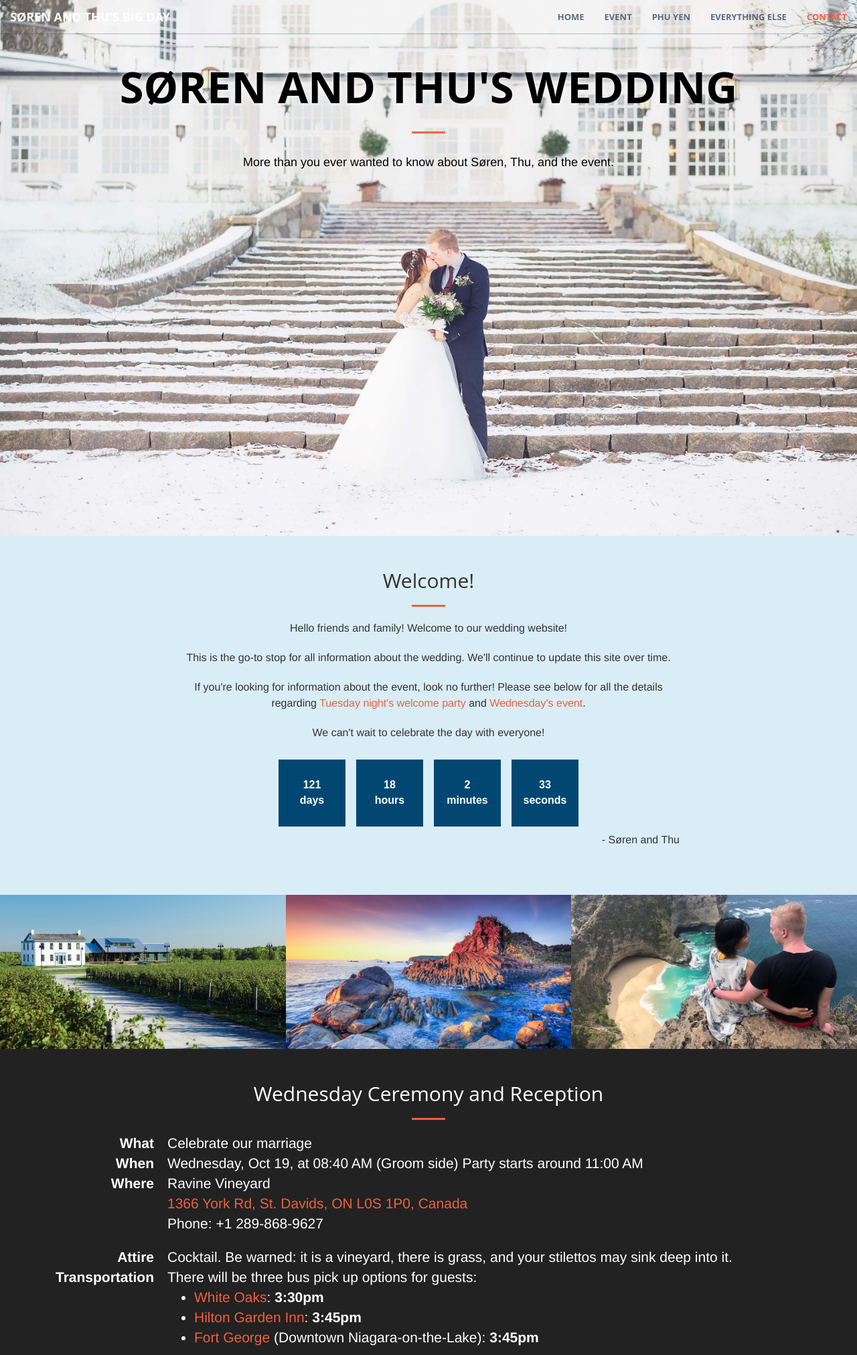
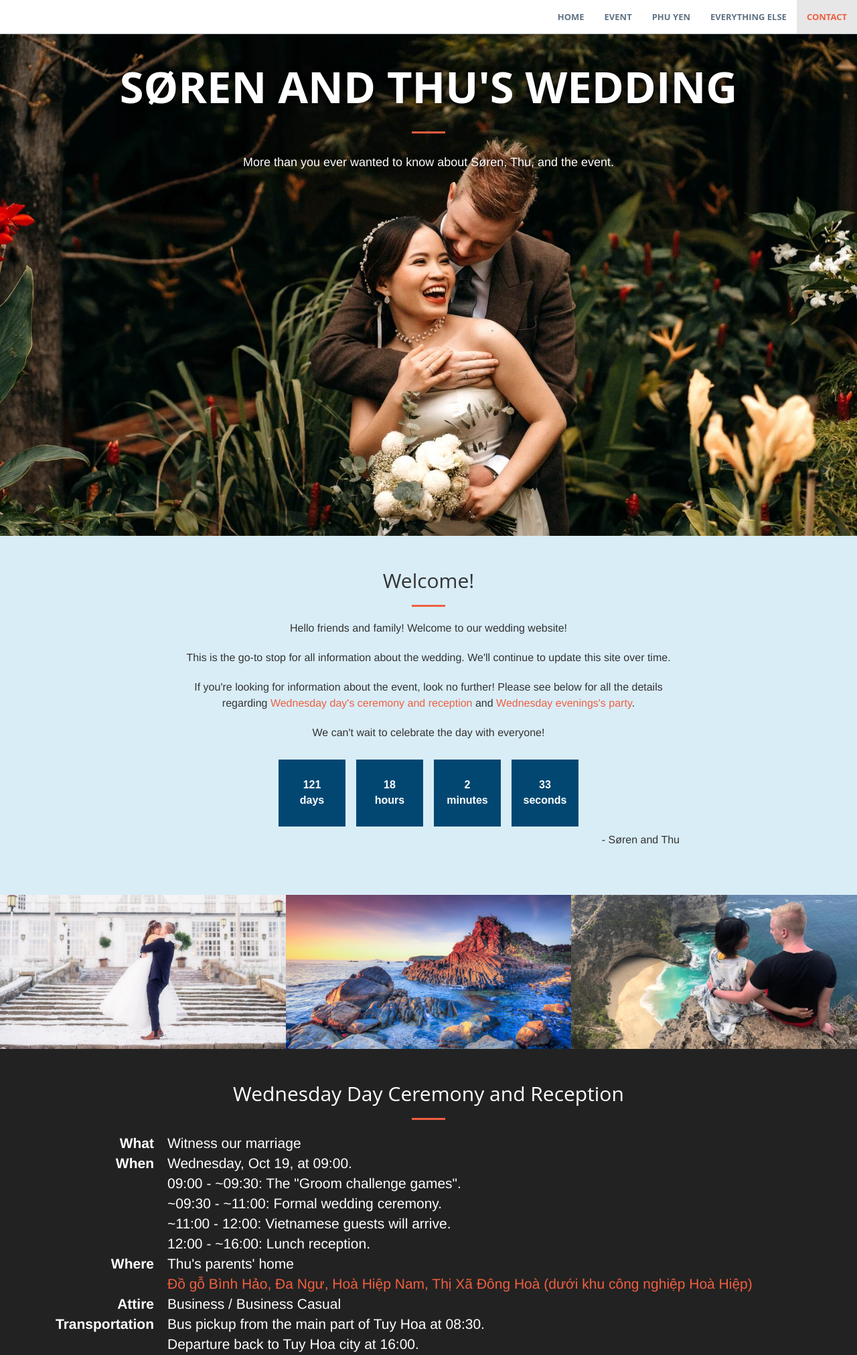
Before and after one commit to Soeren-Thu-Wedding/Soeren-Thu-Wedding.github.io, a Django app: page / in a window 1280 px wide. Shown: the top 2023 px of the page at 67% size. Run offline with Django 3.2, Linux system fonts and the light colour scheme; some libraries are stand-ins or nearby versions.

Commit message:
Update pics and event text

```diff
--- a/bigday/static/bigday/css/creative.css
+++ b/bigday/static/bigday/css/creative.css
@@ -83,8 +83,8 @@ aside {
 }
 
 .shadowy {
-    color: black !important;
-    text-shadow: white 0px 0px 10px;
+    /* color: black !important; */
+    text-shadow: black 0px 0px 10px;
 }
 
 .navbar-default {
@@ -124,18 +124,18 @@ aside {
 .navbar-default .nav > li.active > a,
 .navbar-default .nav > li.active > a:focus {
   color: #f05f40 !important;
-  background-color: transparent;
+  /* background-color: transparent; */
 }
 
-.navbar-default .nav > li.active > a:hover,
+/* .navbar-default .nav > li.active > a:hover,
 .navbar-default .nav > li.active > a:focus:hover {
   background-color: transparent;
-}
+} */
 
 @media (min-width: 768px) {
   .navbar-default {
     border-color: rgba(28, 56, 81, 0.3);
-    background-color: transparent;
+    /* background-color: transparent; */
   }
 
   .navbar-default .navbar-header .navbar-brand {
@@ -228,6 +228,12 @@ header .header-content .header-content-inner p {
 
 #second-header {
   background-image: url("../images/engagement.jpg");
+}
+
+@media (max-width: 493px) {
+  #our-countdown {
+    width: 250px;
+  }
 }
 
 @media (min-width: 768px) {
--- a/bigday/templates/home.html
+++ b/bigday/templates/home.html
@@ -97,9 +97,9 @@
         <p>
           If you're looking for information about the event, look no further!
           Please see below for all the details regarding
-          <a href="#event" class="page-scroll">Tuesday night's welcome party</a>
+          <a href="#event" class="page-scroll">Wednesday day's ceremony and reception</a>
           and
-          <a href="#wednesday-event" class="page-scroll">Wednesday's event</a>.
+          <a href="#wednesday-evening-event" class="page-scroll">Wednesday evenings's party</a>.
         </p>
         <!-- <p>
           To get added to the wedding WhatsApp group, first create an account and
@@ -120,7 +120,7 @@
       <div class="col-lg-4 col-sm-4">
         <a href="#event" class="portfolio-box page-scroll">
           <img
-            src="{% static 'bigday/images/ravine-nav.jpg' %}"
+            src="{% static 'bigday/images/the-event.jpg' %}"
             class="img-responsive"
             alt=""
           />
--- a/bigday/templates/partials/event.html
+++ b/bigday/templates/partials/event.html
@@ -1,127 +1,73 @@
-<!-- <section id="event" class="bg-dark">
+<section id="event" class="bg-dark">
   <div class="container">
     <div class="row">
       <div class="col-lg-12">
-        <h2 class="section-heading text-center">Tuesday Night Welcome</h2>
+        <h2 class="section-heading text-center">
+          Wednesday Day Ceremony and Reception
+        </h2>
         <hr class="primary" />
         <dl class="dl-horizontal lead">
           <dt>What</dt>
+          <dd>Witness our marriage</dd>
+          <dt>When</dt>
           <dd>
-            Come join us for a few celebratory drinks at a local Niagara brewery
+            Wednesday, Oct 19, at 09:00.
+            <br />
+            09:00 - ~09:30: The "Groom challenge games".
+            <br />
+            ~09:30 - ~11:00: Formal wedding ceremony.
+            <br />
+            ~11:00 - 12:00: Vietnamese guests will arrive.
+            <br />
+            12:00 - ~16:00: Lunch reception.
           </dd>
-          <dt>When</dt>
-          <dd>Tuesday, July 1 at 9:00 pm</dd>
           <dt>Where</dt>
           <dd>
-            <address>
-              Oast House Brewers<br />
-              <a href="https://goo.gl/maps/rDqRZ4uzpGq"
-                >2017 Niagara Stone Rd, Niagara-on-the-Lake, ON L0S 1J0,
-                Canada</a
-              ><br />
-              Phone: +1 905-262-8463
-            </address>
+            Thu's parents' home
+            <br />
+            <a href="https://goo.gl/maps/fgywfCDehzZ7rgrS9">Đồ gỗ Bình Hảo, Đa Ngư, Hoà Hiệp Nam, Thị Xã Đông Hoà (dưới khu công nghiệp Hoà Hiệp)</a>
           </dd>
           <dt>Attire</dt>
-          <dd>Casual (Canadiana encouraged)</dd>
+          <dd>Business / Business Casual</dd>
           <dt>Transportation</dt>
-          <dd>Transportation is not provided. Please plan responsibly.</dd>
-          <dt>Parking</dt>
-          <dd>Overflow parking is available at the church across the street</dd>
-          <dt>Other info</dt>
           <dd>
-            We are doing our rehearsal dinner at the same venue. The brewery
-            will have a patio open to the public at this time and guests should
-            feel free to come early and enjoy food and drink before the official
-            party starts (though we've been told it might get crowded). We’ll
-            open the doors whenever we finish eating but by 9 at the latest.
+            Bus pickup from the main part of Tuy Hoa at 08:30.
+            <br />
+            Departure back to Tuy Hoa city at 16:00.
           </dd>
         </dl>
       </div>
   </div>
-  </div>
-</section> -->
-<section id="saturday-event" class="bg-dark">
+</section>
+<section id="wednesday-evening-event" class="bg-info">
   <div class="container">
     <div class="row">
       <div class="col-lg-12">
         <h2 class="section-heading text-center">
-          Wednesday Ceremony and Reception
+          Wednesday Evening Party
         </h2>
         <hr class="primary" />
         <dl class="dl-horizontal lead">
           <dt>What</dt>
           <dd>Celebrate our marriage</dd>
           <dt>When</dt>
-          <dd>
-            Wednesday, Oct 19, at 08:40 AM (Groom side)
-            Party starts around 11:00 AM
-          </dd>
+          <dd>Wednesday, Oct 19, at 19:00</dd>
           <dt>Where</dt>
           <dd>
-            <address>
-              Ravine Vineyard<br />
-              <a href="https://goo.gl/maps/dSSnoZGtUyK2"
-                >1366 York Rd, St. Davids, ON L0S 1P0, Canada</a
-              >
+            Thu's parents' home
             <br />
-              Phone: +1 289-868-9627
-            </address>
+            <a href="https://goo.gl/maps/fgywfCDehzZ7rgrS9">Đồ gỗ Bình Hảo, Đa Ngư, Hoà Hiệp Nam, Thị Xã Đông Hoà (dưới khu công nghiệp Hoà Hiệp)</a>
           </dd>
           <dt>Attire</dt>
-          <dd>
-            Cocktail. Be warned: it is a vineyard, there is grass, and your
-            stilettos may sink deep into it.
-          </dd>
+          <dd>Casual / Swimwear (there will be a pool)</dd>
           <dt>Transportation</dt>
           <dd>
-            There will be three bus pick up options for guests:
-            <ul>
-              <li>
-                <a href="https://goo.gl/maps/5gX1Hwb5syx">White Oaks</a>:
-                <strong>3:30pm</strong>
-              </li>
-              <li>
-                <a href="https://goo.gl/maps/o8KTZQg51Mt">Hilton Garden Inn</a>:
-                <strong>3:45pm</strong>
-              </li>
-              <li>
-                <a href="https://goo.gl/maps/9KcZQProDN12">Fort George</a>
-                (Downtown Niagara-on-the-Lake): <strong>3:45pm</strong>
-              </li>
-            </ul>
-
-            Buses will be returning to the hotels and downtown
-            Niagara-on-the-Lake throughout the night.
+            Bus pickup from the main part of Tuy Hoa at 18:40.
+            <br />
+            Please arrange transportation yourself for getting home.
           </dd>
-          <dt>Parking</dt>
-          <dd>Parking is available on-site at Ravine</dd>
-          {% comment %}
-          <dt>Afterwards</dt>
-          <dd>
-            Guests wishing to continue celebrating with Cory and Rowena after
-            the reception can head to the
-            <a href="https://goo.gl/maps/a9uGVVQwqBT2">Sandtrap Pub and Grill</a
-            >. Buses will also be dropping off there.
-          </dd>
-          {% endcomment %}
         </dl>
       </div>
     </div>
   </div>
-  {% comment %}
-  <div class="container">
-    <div class="row">
-      <div class="col-lg-12">
-        <h2 class="section-heading text-center">Sunday</h2>
-        <hr class="primary" />
-        <p>
-          Cory and Rowena will be headed to Niagara Falls on Sunday. Anyone who
-          wants to join them is welcome. Details will be coordinated via
-          Whatsapp.
-        </p>
-      </div>
-    </div>
-  </div>
-  {% endcomment %}
 </section>
--- a/bigday/templates/partials/phu-yen.html
+++ b/bigday/templates/partials/phu-yen.html
@@ -35,18 +35,15 @@
         <i>"Đồ gỗ Bình Hảo, Đa Ngư, Hoà Hiệp Nam, Thị Xã Đông Hoà (dưới khu công nghiệp Hoà Hiệp)"</i>
       </p>
       <p>
-        If you're a nerd and would like the exact coordinates, they are
-        <a href="https://goo.gl/maps/fgywfCDehzZ7rgrS9">12°58'17.5"N 109°23'50.3"E</a>.
+        <!-- If you're a nerd and would like the exact coordinates, they are <a href="https://goo.gl/maps/fgywfCDehzZ7rgrS9">12°58'17.5"N 109°23'50.3"E</a>. -->
+        You can see where the main part of the city, the airport, and Thu's parents' house is here:
         <iframe src="https://www.google.com/maps/d/u/0/embed?mid=1zcfT6XrWSm18sCTLF2F7BQj-Ds81BA4&ehbc=2E312F" width="100%" height="480"></iframe>
       </p>
       <hr class="primary" />
       <h3>Where to Stay</h3>
       <p>
         Below is a brief list of recommendations on places to stay in
-        Phu Yen. Most places are relatively cheap and
-      </p>
-      <p>
-        We will provide one shuttle from the main city of Tuy Hoa to the venue.
+        Phu Yen. Most places are relatively cheap.
       </p>
       <table class="table table-striped">
         <tr>
```
Also changed, not shown: bigday/static/bigday/images/chapmans-peak-view.jpg (deleted), bigday/static/bigday/images/engagement-old.jpg (deleted), bigday/static/bigday/images/ijen.jpg (deleted), bigday/static/bigday/images/lions-head-medium.jpg (deleted), bigday/static/bigday/images/party/stella.jpg (deleted), bigday/static/bigday/images/party/tim.jpg (deleted), bigday/static/bigday/images/ravine-nav.jpg (deleted), bigday/static/bigday/images/splashscreen-old.bak.jpg (renamed from bigday/static/bigday/images/splashscreen-old.jpg), bigday/static/bigday/images/splashscreen.jpg, bigday/static/bigday/images/the-event.jpg (added), bigday/static/bigday/images/wedding-selfie-better.jpg (deleted). Lines whose indentation alone changed are shown as unchanged.
